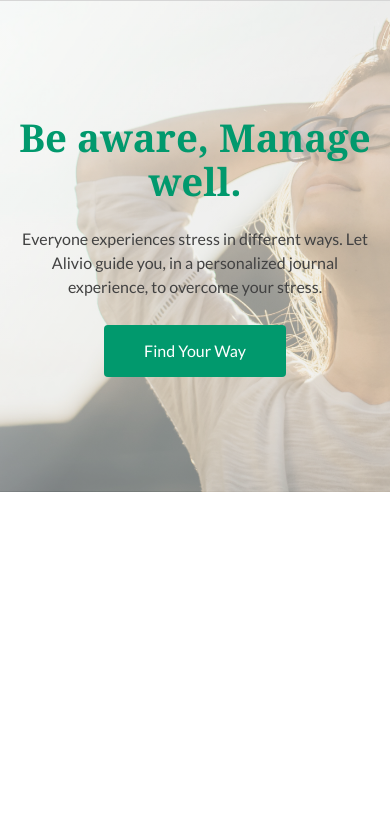
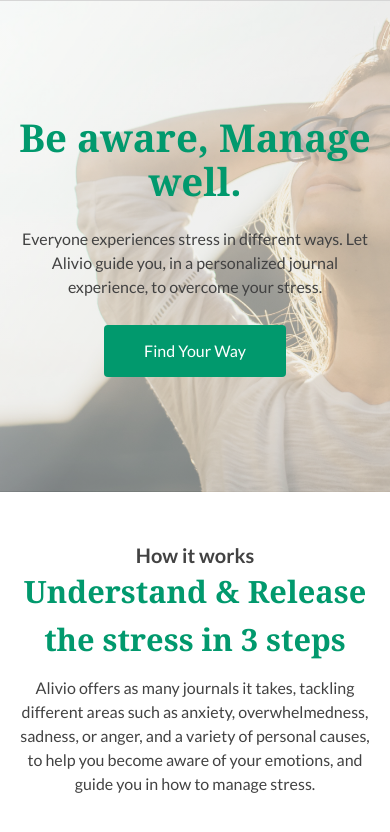
Before and after one commit to shokhmadaminov/alivio, a plain HTML site: page index.html in a window 390 px wide. Shown: the part 68-900 px from the top of the page. Before the commit the page ends 844 px from the top, so only its background shows below. Drawn offline with Linux system fonts and the light colour scheme.

Commit message:
added works top section

```diff
--- a/css/main.css
+++ b/css/main.css
@@ -106,6 +106,20 @@ button {
 .primary-btn:active {
   opacity: 0.6;
 }
+.secondary-text {
+  font-family: var(--text-font);
+  font-weight: 600;
+  font-size: 1.563rem;
+  line-height: 1.2;
+  color: var(--text-color);
+}
+.section-title {
+  font-family: var(--georgia);
+  font-size: 3.125rem;
+  font-weight: 700;
+  line-height: 1.57;
+  color: var(--primary-color);
+}
 
 /* navbar styles */
 .navbar {
@@ -187,6 +201,25 @@ main {
   margin-bottom: 2rem;
 }
 
+/* works section styles */
+.works {
+  padding: 10.625rem 0 3.125rem;
+}
+.works-top {
+  display: flex;
+  align-items: center;
+  justify-content: space-between;
+  gap: 1rem;
+}
+.works-title {
+  width: 100%;
+  max-width: 584px;
+}
+.works-text {
+  width: 100%;
+  max-width: 670px;
+}
+
 /* extra large */
 @media (max-width: 1536px) {
 }
@@ -236,9 +269,23 @@ main {
   .hero-text {
     max-width: 100%;
   }
+  .works {
+    padding: 8rem 0 3rem;
+  }
+  .works-top {
+    flex-direction: column;
+    text-align: center;
+  }
+  .works-subtitle {
+    display: block;
+    text-align: center;
+  }
 }
 /* small */
 @media (max-width: 768px) {
+  .section-title {
+    font-size: 2.4rem;
+  }
   .hero {
     padding: 9rem 0;
     background-position: center center;
@@ -252,4 +299,7 @@ main {
   html {
     font-size: 80%;
   }
+  .works {
+    padding: 4rem 0 4rem;
+  }
 }
--- a/index.html
+++ b/index.html
@@ -75,6 +75,25 @@
         </div>
       </section>
       <!-- hero end -->
+
+      <!-- how it works section -->
+      <div class="works">
+        <div class="container">
+          <span class="works-subtitle secondary-text">How it works</span>
+          <div class="works-top">
+            <h2 class="works-title section-title">
+              Understand & Release the stress in 3 steps
+            </h2>
+            <p class="works-text">
+              Alivio offers as many journals it takes, tackling different areas
+              such as anxiety, overwhelmedness, sadness, or anger, and a variety
+              of personal causes, to help you become aware of your emotions, and
+              guide you in how to manage stress.
+            </p>
+          </div>
+        </div>
+      </div>
+      <!-- how it works section end -->
     </main>
     <!-- main end -->
   </body>
```
